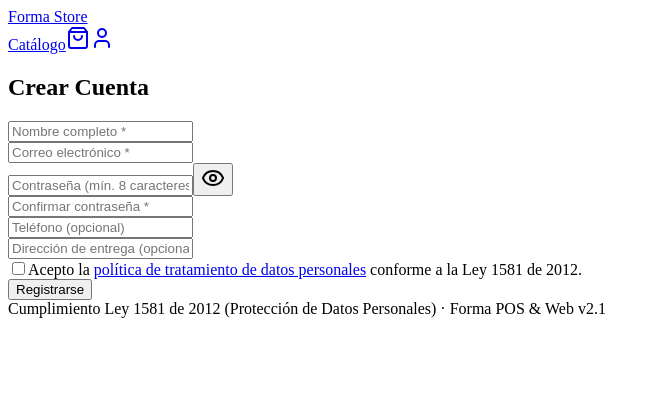
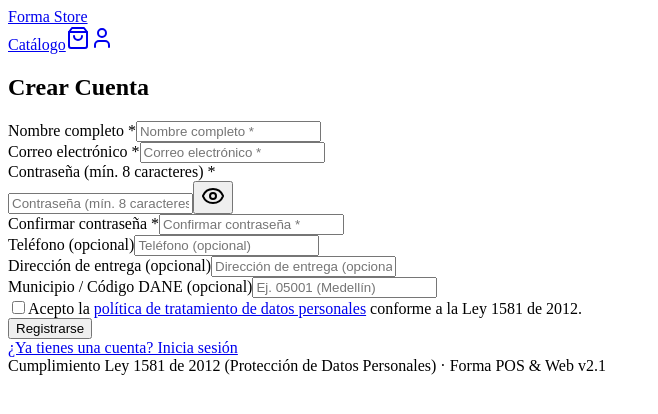
Before and after one commit to julio7879/Proyecto-Forma-POS-Pagina-web-IA, a React (Vite) app in the folder frontend/: page /register in a window 1280 px wide. Shown: the top 414 px of the page, without its empty margins (0-658 px from the left). Built offline with nearby package versions, Linux system fonts and the light colour scheme.

Commit message:
feat(frontend): vistas de login, registro Ley 1581 y layout de navegacion

```diff
--- a/frontend/package.json
+++ b/frontend/package.json
@@ -6,7 +6,9 @@
   "scripts": {
     "dev": "vite",
     "build": "tsc && vite build",
-    "preview": "vite preview"
+    "preview": "vite preview",
+    "test": "vitest run",
+    "test:watch": "vitest"
   },
   "dependencies": {
     "@hookform/resolvers": "^7.0.1",
--- a/frontend/src/features/auth/components/LoginForm.tsx
+++ b/frontend/src/features/auth/components/LoginForm.tsx
@@ -58,6 +58,7 @@ export const LoginForm = () => {
   };
 
   return (
+    <div className="flex justify-center items-center min-h-[calc(100vh-12rem)] py-8">
       <div className="w-full max-w-md p-8 bg-white/70 dark:bg-slate-900/60 backdrop-blur-xl border border-white/20 dark:border-white/10 shadow-2xl rounded-2xl">
         <h2 className="text-2xl font-bold text-slate-900 dark:text-white mb-6">Iniciar Sesión</h2>
 
@@ -73,27 +74,42 @@ export const LoginForm = () => {
 
         <form onSubmit={handleSubmit(onSubmit)} className="space-y-4">
           <div>
+            <label
+              htmlFor="login-correo"
+              className="block text-xs font-semibold text-slate-700 dark:text-slate-300 mb-1"
+            >
+              Correo electrónico
+            </label>
             <input
+              id="login-correo"
               {...register('correo')}
               type="email"
               disabled={isPending}
               placeholder="Correo electrónico"
               aria-invalid={!!errors.correo}
-            className="w-full p-3 rounded-lg bg-slate-100 dark:bg-slate-800 border-none outline-none focus:ring-2 ring-indigo-500 text-sm disabled:opacity-50"
+              className="w-full p-3 rounded-lg bg-slate-100 dark:bg-slate-800 border border-slate-200/60 dark:border-slate-700/60 outline-none focus:ring-2 focus:ring-indigo-500 text-sm disabled:opacity-50"
             />
             {errors.correo && (
               <span className="text-xs text-red-500 mt-1 block">{errors.correo.message}</span>
             )}
           </div>
 
+          <div>
+            <label
+              htmlFor="login-password"
+              className="block text-xs font-semibold text-slate-700 dark:text-slate-300 mb-1"
+            >
+              Contraseña
+            </label>
             <div className="relative">
               <input
+                id="login-password"
                 {...register('password')}
                 type={showPassword ? 'text' : 'password'}
                 disabled={isPending}
                 placeholder="Contraseña"
                 aria-invalid={!!errors.password}
-            className="w-full p-3 pr-10 rounded-lg bg-slate-100 dark:bg-slate-800 border-none outline-none focus:ring-2 ring-indigo-500 text-sm disabled:opacity-50"
+                className="w-full p-3 pr-10 rounded-lg bg-slate-100 dark:bg-slate-800 border border-slate-200/60 dark:border-slate-700/60 outline-none focus:ring-2 focus:ring-indigo-500 text-sm disabled:opacity-50"
               />
               <button
                 type="button"
@@ -103,6 +119,7 @@ export const LoginForm = () => {
               >
                 {showPassword ? <EyeOff className="w-5 h-5" /> : <Eye className="w-5 h-5" />}
               </button>
+            </div>
             {errors.password && (
               <span className="text-xs text-red-500 mt-1 block">{errors.password.message}</span>
             )}
@@ -123,5 +140,6 @@ export const LoginForm = () => {
           </Link>
         </div>
       </div>
+    </div>
   );
 };
--- a/frontend/src/features/auth/components/RegisterForm.tsx
+++ b/frontend/src/features/auth/components/RegisterForm.tsx
@@ -25,14 +25,13 @@ export const RegisterForm = () => {
     setIsPending(true);
     setApiError(null);
     try {
-      // Descartamos confirmarPassword (solo cliente) y sanitizamos campos opcionales vacíos
+      // Caso 1.2: Sanitización correcta con Object.fromEntries + filter
       const { confirmarPassword, ...payload } = data;
-      const sanitizedPayload = {
-        ...payload,
-        ...(payload.telefono ? { telefono: payload.telefono } : {}),
-        ...(payload.direccionDefault ? { direccionDefault: payload.direccionDefault } : {}),
-        ...(payload.municipioDefaultId ? { municipioDefaultId: payload.municipioDefaultId } : {}),
-      };
+      const sanitizedPayload = Object.fromEntries(
+        Object.entries(payload).filter(
+          ([, value]) => value !== '' && value !== undefined && value !== null
+        )
+      );
 
       const response = await apiRequest<{
         datos: { token: string; usuario: { id: number; rol: string; nombreCompleto: string } };
@@ -58,6 +57,7 @@ export const RegisterForm = () => {
   };
 
   return (
+    <div className="flex justify-center items-center min-h-[calc(100vh-12rem)] py-8">
       <div className="w-full max-w-md p-8 bg-white/70 dark:bg-slate-900/60 backdrop-blur-xl border border-white/20 dark:border-white/10 shadow-2xl rounded-2xl">
         <h2 className="text-2xl font-bold text-slate-900 dark:text-white mb-6">Crear Cuenta</h2>
 
@@ -67,12 +67,19 @@ export const RegisterForm = () => {
 
         <form onSubmit={handleSubmit(onSubmit)} className="space-y-4">
           <div>
+            <label
+              htmlFor="reg-nombre"
+              className="block text-xs font-semibold text-slate-700 dark:text-slate-300 mb-1"
+            >
+              Nombre completo *
+            </label>
             <input
+              id="reg-nombre"
               {...register('nombreCompleto')}
               disabled={isPending}
               placeholder="Nombre completo *"
               aria-invalid={!!errors.nombreCompleto}
-            className="w-full p-3 rounded-lg bg-slate-100 dark:bg-slate-800 border-none outline-none focus:ring-2 ring-indigo-500 text-sm disabled:opacity-50"
+              className="w-full p-3 rounded-lg bg-slate-100 dark:bg-slate-800 border border-slate-200/60 dark:border-slate-700/60 outline-none focus:ring-2 focus:ring-indigo-500 text-sm disabled:opacity-50"
             />
             {errors.nombreCompleto && (
               <span className="text-xs text-red-500 mt-1 block">{errors.nombreCompleto.message}</span>
@@ -80,27 +87,42 @@ export const RegisterForm = () => {
           </div>
 
           <div>
+            <label
+              htmlFor="reg-correo"
+              className="block text-xs font-semibold text-slate-700 dark:text-slate-300 mb-1"
+            >
+              Correo electrónico *
+            </label>
             <input
+              id="reg-correo"
               {...register('correo')}
               type="email"
               disabled={isPending}
               placeholder="Correo electrónico *"
               aria-invalid={!!errors.correo}
-            className="w-full p-3 rounded-lg bg-slate-100 dark:bg-slate-800 border-none outline-none focus:ring-2 ring-indigo-500 text-sm disabled:opacity-50"
+              className="w-full p-3 rounded-lg bg-slate-100 dark:bg-slate-800 border border-slate-200/60 dark:border-slate-700/60 outline-none focus:ring-2 focus:ring-indigo-500 text-sm disabled:opacity-50"
             />
             {errors.correo && (
               <span className="text-xs text-red-500 mt-1 block">{errors.correo.message}</span>
             )}
           </div>
 
+          <div>
+            <label
+              htmlFor="reg-password"
+              className="block text-xs font-semibold text-slate-700 dark:text-slate-300 mb-1"
+            >
+              Contraseña (mín. 8 caracteres) *
+            </label>
             <div className="relative">
               <input
+                id="reg-password"
                 {...register('password')}
                 type={showPassword ? 'text' : 'password'}
                 disabled={isPending}
                 placeholder="Contraseña (mín. 8 caracteres) *"
                 aria-invalid={!!errors.password}
-            className="w-full p-3 pr-10 rounded-lg bg-slate-100 dark:bg-slate-800 border-none outline-none focus:ring-2 ring-indigo-500 text-sm disabled:opacity-50"
+                className="w-full p-3 pr-10 rounded-lg bg-slate-100 dark:bg-slate-800 border border-slate-200/60 dark:border-slate-700/60 outline-none focus:ring-2 focus:ring-indigo-500 text-sm disabled:opacity-50"
               />
               <button
                 type="button"
@@ -110,31 +132,48 @@ export const RegisterForm = () => {
               >
                 {showPassword ? <EyeOff className="w-5 h-5" /> : <Eye className="w-5 h-5" />}
               </button>
+            </div>
             {errors.password && (
               <span className="text-xs text-red-500 mt-1 block">{errors.password.message}</span>
             )}
           </div>
 
           <div>
+            <label
+              htmlFor="reg-confirm-password"
+              className="block text-xs font-semibold text-slate-700 dark:text-slate-300 mb-1"
+            >
+              Confirmar contraseña *
+            </label>
             <input
+              id="reg-confirm-password"
               {...register('confirmarPassword')}
               type={showPassword ? 'text' : 'password'}
               disabled={isPending}
               placeholder="Confirmar contraseña *"
               aria-invalid={!!errors.confirmarPassword}
-            className="w-full p-3 rounded-lg bg-slate-100 dark:bg-slate-800 border-none outline-none focus:ring-2 ring-indigo-500 text-sm disabled:opacity-50"
+              className="w-full p-3 rounded-lg bg-slate-100 dark:bg-slate-800 border border-slate-200/60 dark:border-slate-700/60 outline-none focus:ring-2 focus:ring-indigo-500 text-sm disabled:opacity-50"
             />
             {errors.confirmarPassword && (
-            <span className="text-xs text-red-500 mt-1 block">{errors.confirmarPassword.message}</span>
+              <span className="text-xs text-red-500 mt-1 block">
+                {errors.confirmarPassword.message}
+              </span>
             )}
           </div>
 
           <div>
+            <label
+              htmlFor="reg-telefono"
+              className="block text-xs font-semibold text-slate-700 dark:text-slate-300 mb-1"
+            >
+              Teléfono (opcional)
+            </label>
             <input
+              id="reg-telefono"
               {...register('telefono')}
               disabled={isPending}
               placeholder="Teléfono (opcional)"
-            className="w-full p-3 rounded-lg bg-slate-100 dark:bg-slate-800 border-none outline-none focus:ring-2 ring-indigo-500 text-sm disabled:opacity-50"
+              className="w-full p-3 rounded-lg bg-slate-100 dark:bg-slate-800 border border-slate-200/60 dark:border-slate-700/60 outline-none focus:ring-2 focus:ring-indigo-500 text-sm disabled:opacity-50"
             />
             {errors.telefono && (
               <span className="text-xs text-red-500 mt-1 block">{errors.telefono.message}</span>
@@ -142,14 +181,40 @@ export const RegisterForm = () => {
           </div>
 
           <div>
+            <label
+              htmlFor="reg-direccion"
+              className="block text-xs font-semibold text-slate-700 dark:text-slate-300 mb-1"
+            >
+              Dirección de entrega (opcional)
+            </label>
             <input
+              id="reg-direccion"
               {...register('direccionDefault')}
               disabled={isPending}
               placeholder="Dirección de entrega (opcional)"
-            className="w-full p-3 rounded-lg bg-slate-100 dark:bg-slate-800 border-none outline-none focus:ring-2 ring-indigo-500 text-sm disabled:opacity-50"
+              className="w-full p-3 rounded-lg bg-slate-100 dark:bg-slate-800 border border-slate-200/60 dark:border-slate-700/60 outline-none focus:ring-2 focus:ring-indigo-500 text-sm disabled:opacity-50"
             />
-          {errors.direccionDefault && (
-            <span className="text-xs text-red-500 mt-1 block">{errors.direccionDefault.message}</span>
+          </div>
+
+          {/* Caso 1.3: Campo municipioDefaultId habilitado en el JSX */}
+          <div>
+            <label
+              htmlFor="reg-municipio"
+              className="block text-xs font-semibold text-slate-700 dark:text-slate-300 mb-1"
+            >
+              Municipio / Código DANE (opcional)
+            </label>
+            <input
+              id="reg-municipio"
+              {...register('municipioDefaultId')}
+              disabled={isPending}
+              placeholder="Ej. 05001 (Medellín)"
+              className="w-full p-3 rounded-lg bg-slate-100 dark:bg-slate-800 border border-slate-200/60 dark:border-slate-700/60 outline-none focus:ring-2 focus:ring-indigo-500 text-sm disabled:opacity-50"
+            />
+            {errors.municipioDefaultId && (
+              <span className="text-xs text-red-500 mt-1 block">
+                {errors.municipioDefaultId.message}
+              </span>
             )}
           </div>
 
@@ -161,7 +226,10 @@ export const RegisterForm = () => {
               disabled={isPending}
               className="mt-1 w-4 h-4 text-indigo-600 rounded"
             />
-          <label htmlFor="privacidad" className="text-xs text-slate-600 dark:text-slate-400 leading-tight">
+            <label
+              htmlFor="privacidad"
+              className="text-xs text-slate-600 dark:text-slate-400 leading-tight"
+            >
               Acepto la{' '}
               <Link
                 to="/politica-privacidad"
@@ -185,6 +253,14 @@ export const RegisterForm = () => {
             {isPending ? <Loader2 className="w-5 h-5 animate-spin" /> : 'Registrarse'}
           </button>
         </form>
+
+        {/* Caso 2.1: Enlace de retorno a login */}
+        <div className="mt-4 text-center">
+          <Link to="/login" className="text-sm text-indigo-600 hover:underline">
+            ¿Ya tienes una cuenta? Inicia sesión
+          </Link>
+        </div>
+      </div>
     </div>
   );
 };
--- a/frontend/src/layouts/StorefrontLayout.tsx
+++ b/frontend/src/layouts/StorefrontLayout.tsx
@@ -11,7 +11,7 @@ export const StorefrontLayout: React.FC = () => {
     <div className="min-h-screen flex flex-col bg-slate-50 dark:bg-slate-950 text-slate-900 dark:text-slate-100">
       <Navbar />
 
-      <main className="flex-1 max-w-7xl w-full mx-auto p-4 pt-24 flex justify-center items-center">
+      <main className="flex-1 max-w-7xl w-full mx-auto p-4 pt-24">
         <Outlet />
       </main>
 
```
Also changed, not shown: frontend/src/api/apiClient.ts (+9 -1 lines), frontend/src/layouts/StorefrontLayout/components/Navbar.tsx (+60 -10 lines), 1 other file (tests, documents, lock files or other folders). Lines whose indentation alone changed are shown as unchanged.
